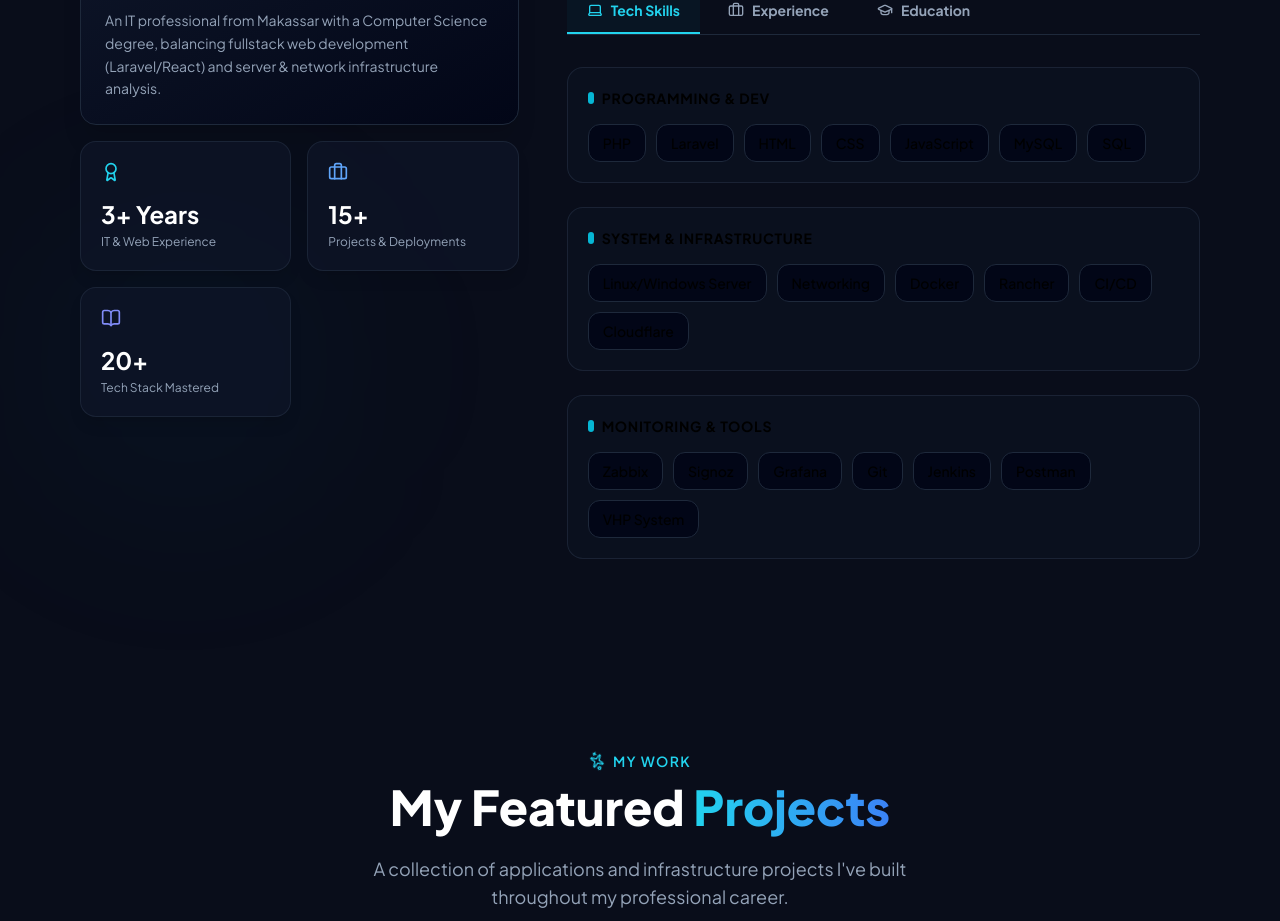
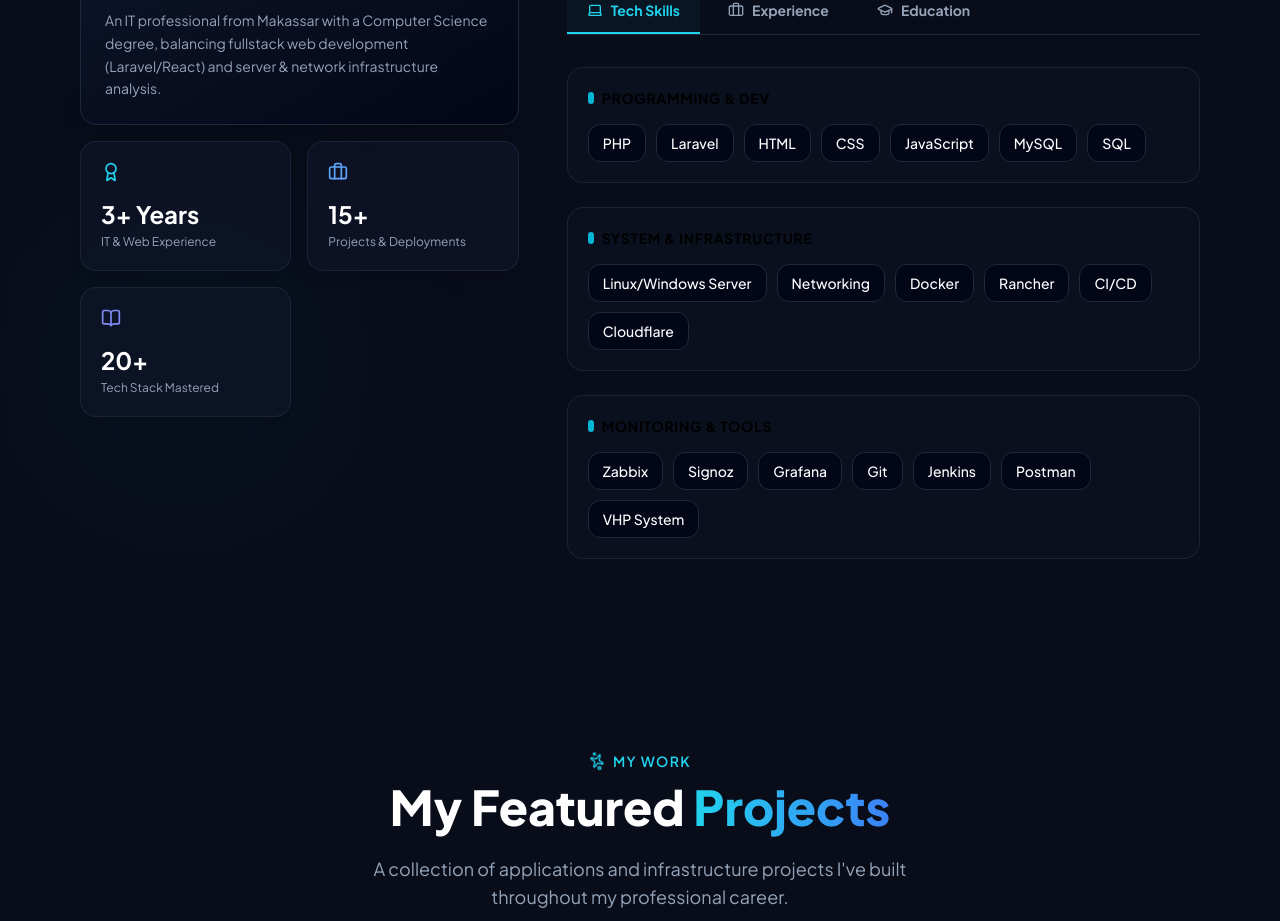
Before and after one commit to syafly/portfolio, a React (Vite) app: page / in a window 1280 px wide. Shown: the part 1020-1941 px from the top of the page. Built offline with nearby package versions, Linux system fonts and the light colour scheme.

Commit message:
update 0.4

```diff
--- a/src/components/About.jsx
+++ b/src/components/About.jsx
@@ -142,8 +142,8 @@ function About() {
                   key={tab.id}
                   onClick={() => setActiveTab(tab.id)}
                   className={`flex items-center gap-2 px-5 py-3 border-b-2 font-bold text-sm transition-all duration-300 whitespace-nowrap ${activeTab === tab.id
-                      ? "border-cyan-400 text-cyan-400 bg-cyan-500/5"
-                      : "border-transparent text-slate-400 hover:text-white"
+                    ? "border-cyan-400 text-cyan-400 bg-cyan-500/5"
+                    : "border-transparent text-slate-400 hover:text-white"
                     }`}
                 >
                   {tab.icon}
@@ -168,7 +168,7 @@ function About() {
                         {category.skills.map((skill) => (
                           <span
                             key={skill}
-                            className="px-3.5 py-2 bg-slate-950 border border-slate-800 hover:border-cyan-500/40 text-slate-350 hover:text-cyan-400 rounded-xl text-xs sm:text-sm font-medium transition-all duration-300"
+                            className="px-3.5 py-2 bg-slate-950 border border-slate-800 hover:border-cyan-500/40 text-white hover:text-cyan-400 rounded-xl text-xs sm:text-sm font-medium transition-all duration-300"
                           >
                             {skill}
                           </span>
```
